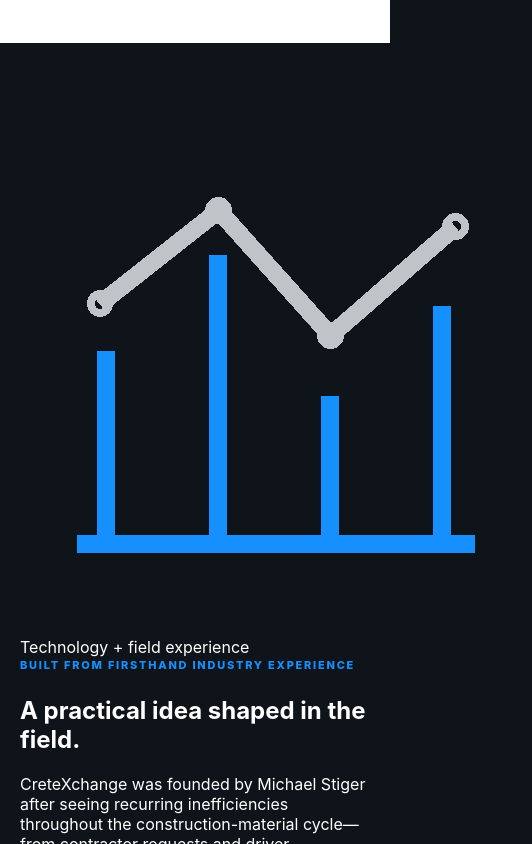
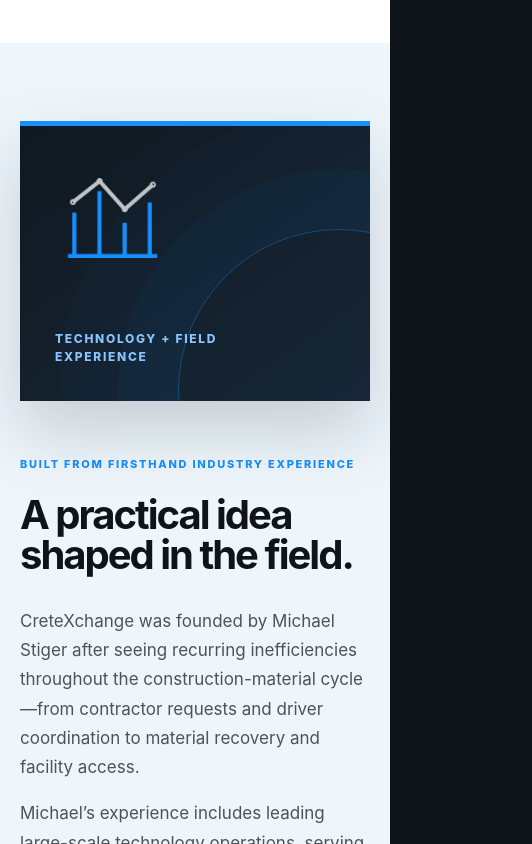
Before and after one commit to msti64-wq/cretexchange-website, a Next.js app: page /about in a window 390 px wide. Shown: the part 1620-2464 px from the top of the page, 532 px wide, since content can reach past the window. Built offline with nearby package versions, Linux system fonts and the light colour scheme.

Commit message:
Style responsive founder story section

```diff
--- a/app/globals.css
+++ b/app/globals.css
@@ -87,6 +87,14 @@
 .story { display: grid; grid-template-columns: 1fr 1fr; gap: 90px; background: var(--white); color: var(--slate); }
 .story h2 { font-size: clamp(40px,5vw,70px); line-height: 1; letter-spacing: -.05em; }
 .story > div:last-child { padding-top: 45px; color: #59616a; font-size: 19px; line-height: 1.75; }
+.founder-story { display: grid; grid-template-columns: minmax(280px,.72fr) minmax(0,1.28fr); gap: clamp(55px,8vw,120px); align-items: center; background: #eef6fc; color: var(--slate); }
+.founder-visual { min-height: 430px; padding: 55px; display: flex; flex-direction: column; justify-content: space-between; align-items: flex-start; overflow: hidden; position: relative; background: linear-gradient(145deg,#101820,#172737); border-top: 5px solid var(--blue); box-shadow: 0 30px 65px rgba(15,20,26,.18); }
+.founder-visual::after { content: ""; width: 320px; height: 320px; position: absolute; right: -130px; bottom: -150px; border: 1px solid rgba(22,144,255,.38); border-radius: 50%; box-shadow: 0 0 0 60px rgba(22,144,255,.04), 0 0 0 120px rgba(22,144,255,.025); }
+.founder-visual img { width: 150px; height: 150px; position: relative; z-index: 1; object-fit: contain; }
+.founder-visual span { max-width: 210px; position: relative; z-index: 1; color: var(--blue-soft); font-size: 12px; font-weight: 800; letter-spacing: .14em; line-height: 1.5; text-transform: uppercase; }
+.founder-copy h2 { max-width: 720px; margin-bottom: 32px; font-size: clamp(40px,5vw,70px); line-height: 1; letter-spacing: -.05em; }
+.founder-copy > p:not(.eyebrow) { max-width: 790px; color: #49545f; font-size: 17px; line-height: 1.72; }
+.founder-copy > p:last-child { margin-bottom: 0; color: var(--slate); font-weight: 650; }
 .principle { padding: 100px clamp(24px,8vw,125px); display: grid; grid-template-columns: 180px 1fr; gap: 60px; align-items: center; background: var(--slate); }
 .principle img { width: 160px; height: 160px; object-fit: contain; }
 .principle blockquote { margin: 0; font-size: clamp(30px,4vw,58px); line-height: 1.08; letter-spacing: -.04em; font-weight: 740; }
@@ -178,6 +186,8 @@
   .profile-list article { min-height: auto; grid-template-columns: 1fr; gap: 34px; padding: 55px 0; }
   .profile-list article:nth-child(even) .profile-visual { order: initial; }
   .story { grid-template-columns: 1fr; gap: 20px; }
+  .founder-story { grid-template-columns: 1fr; }
+  .founder-visual { min-height: 330px; }
 }
 
 @media (max-width: 680px) {
@@ -206,6 +216,8 @@
   .page-intro { min-height: auto; padding: 70px 20px; gap: 35px; }
   .page-intro h1 { font-size: clamp(48px,14vw,72px); }
   .principle { grid-template-columns: 1fr; padding: 70px 20px; }
+  .founder-visual { min-height: 280px; padding: 35px; }
+  .founder-visual img { width: 115px; height: 115px; }
   .contact-grid { grid-template-columns: 1fr; }
   .contact-grid article { min-height: 340px; padding: 42px 26px; }
   .legal-hero { min-height: auto; padding: 105px 20px 65px; grid-template-columns: 1fr; gap: 30px; }
```
